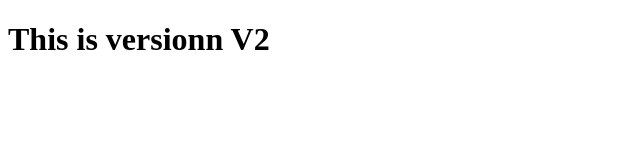
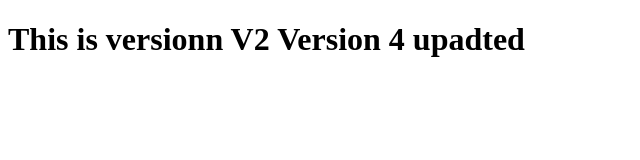
Before and after one commit to akshatakrk/day1, a plain HTML site: page Index.html in a window 1280 px wide. Shown: the whole page, without its empty margins (0-640 px from the left). Drawn offline with Linux system fonts and the light colour scheme.

Commit message:
V4 Commited

```diff
--- a/Index.html
+++ b/Index.html
@@ -8,6 +8,7 @@
 <body>
     <h1>
         This is versionn V2
+        Version 4 upadted
     </h1>
 </body>
 </html>
```
